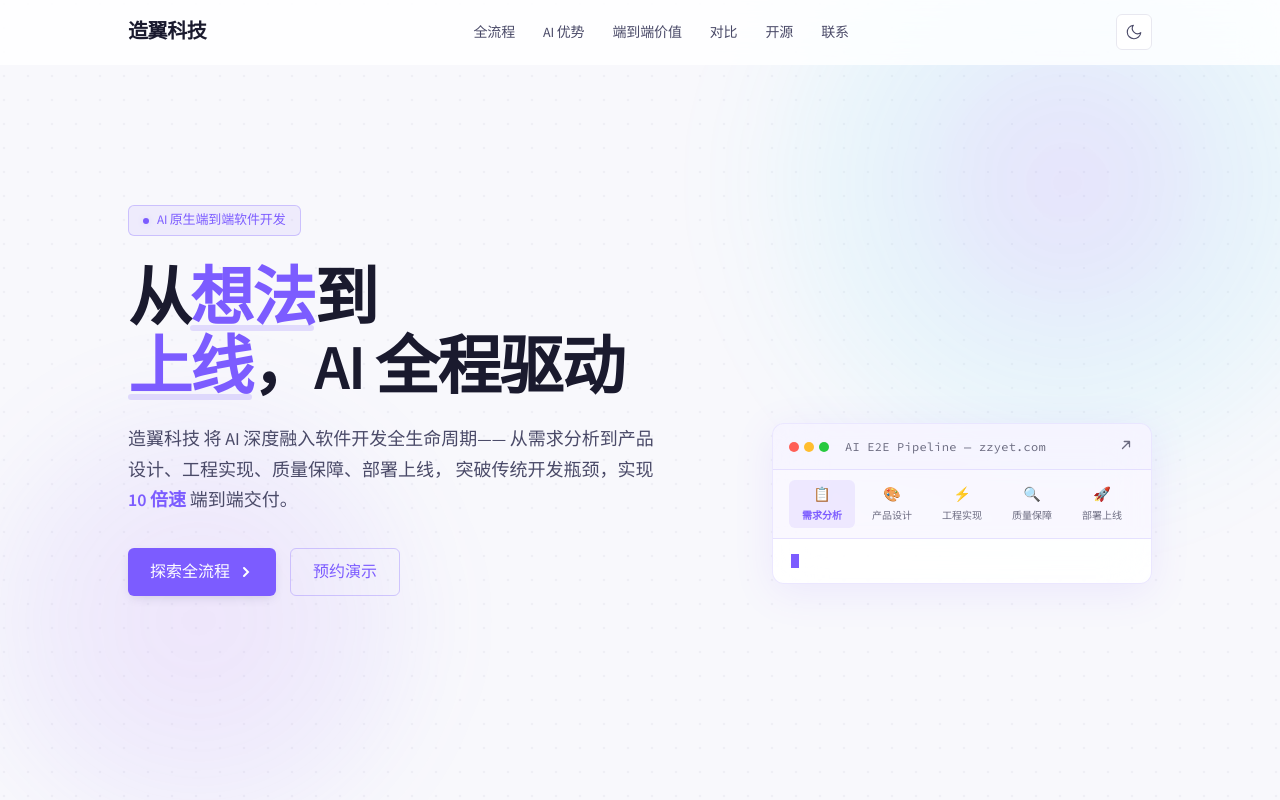
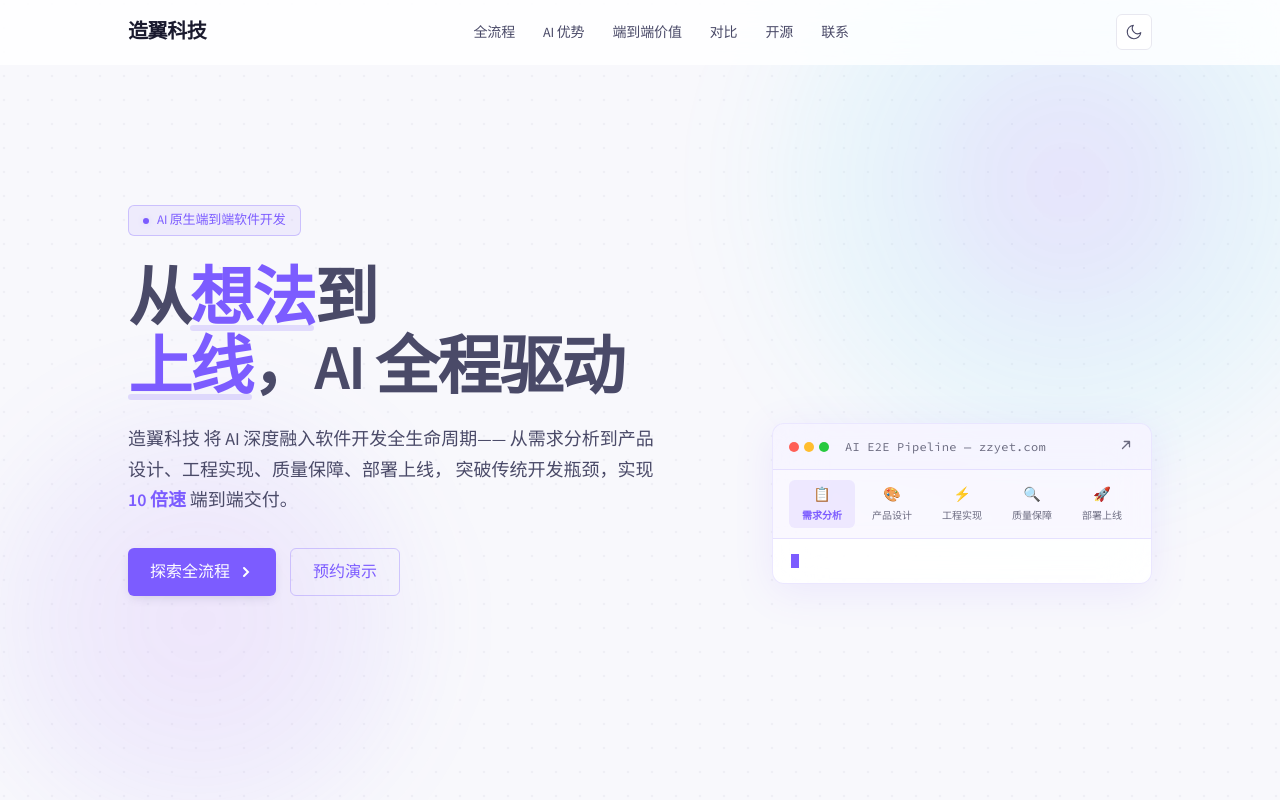
Before and after one commit to zzyet/zaoyi-website, a React (Vite) app: page / in a window 1280 px wide. Shown: the top 800 px of the page. Built offline with nearby package versions, Linux system fonts and the light colour scheme.

Commit message:
style: lighten hero title color to #4a4a68 for better accent contrast

```diff
--- a/src/index.css
+++ b/src/index.css
@@ -321,8 +321,12 @@ body {
   font-weight: 600;
   letter-spacing: -0.03em;
   line-height: 1.08;
-  color: var(--text-heading);
+  color: #4a4a68;
   margin-bottom: 22px;
+}
+
+[data-theme="dark"] .hero-title {
+  color: #c8c8da;
 }
 
 .hero-desc {
```
